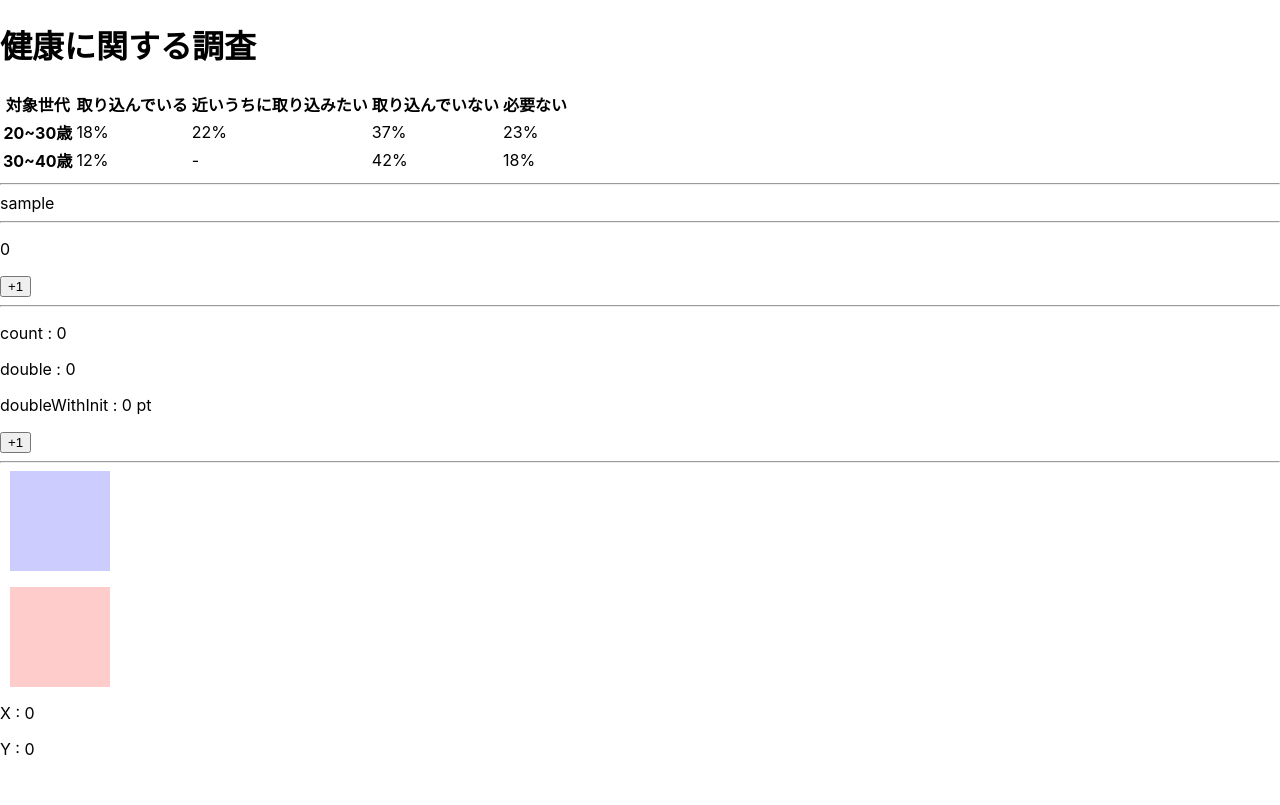
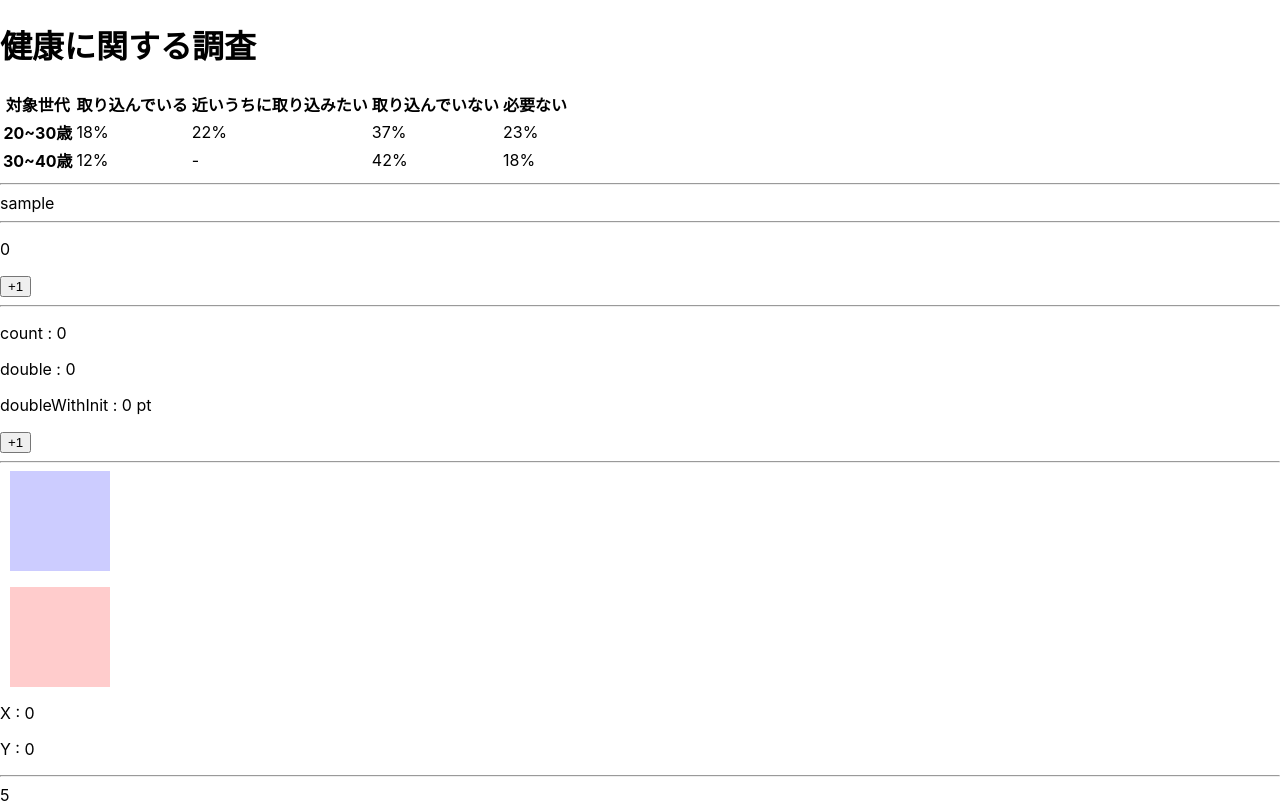
Before and after one commit to Unripe01/react-something, a React (Create React App) app: page / in a window 1280 px wide. Built offline with nearby package versions, Linux system fonts and the light colour scheme.

Commit message:
useEffect

```diff
--- /dev/null
+++ b/src/hooks/useEffectSamle.tsx
@@ -0,0 +1,20 @@
+import { useEffect, useState } from "react"
+
+const UseEffectSample:React.FC = ()=>{
+  const [count,setCount] = useState(0)
+  useEffect(()=>{
+    const interval = setInterval(()=>{
+      setCount(count+1)
+    },1000)
+    // クリーンアップ関数いるよ（毎回レンダリングして、stateに1足して、クリーンアップする感じ）
+    return ()=> {
+      clearInterval(interval)
+    }
+  })
+
+  return (
+    <div>{count}</div>
+  )
+}
+
+export default UseEffectSample
--- a/src/index.tsx
+++ b/src/index.tsx
@@ -8,6 +8,7 @@ import Parent from './hooks/sample';
 import UseStateSample from './hooks/useStateSample';
 import UseMemoSample from './hooks/useMemoSample';
 import UseCallbackSampleContainer from './hooks/useCallbackSample';
+import UseEffectSample from './hooks/useEffectSamle';
 
 const root = ReactDOM.createRoot(
   document.getElementById('root') as HTMLElement
@@ -24,6 +25,8 @@ root.render(
     <UseMemoSample></UseMemoSample>
     <hr />
     <UseCallbackSampleContainer></UseCallbackSampleContainer>
+    <hr />
+    <UseEffectSample></UseEffectSample>
   </React.StrictMode>
 );
 
```
